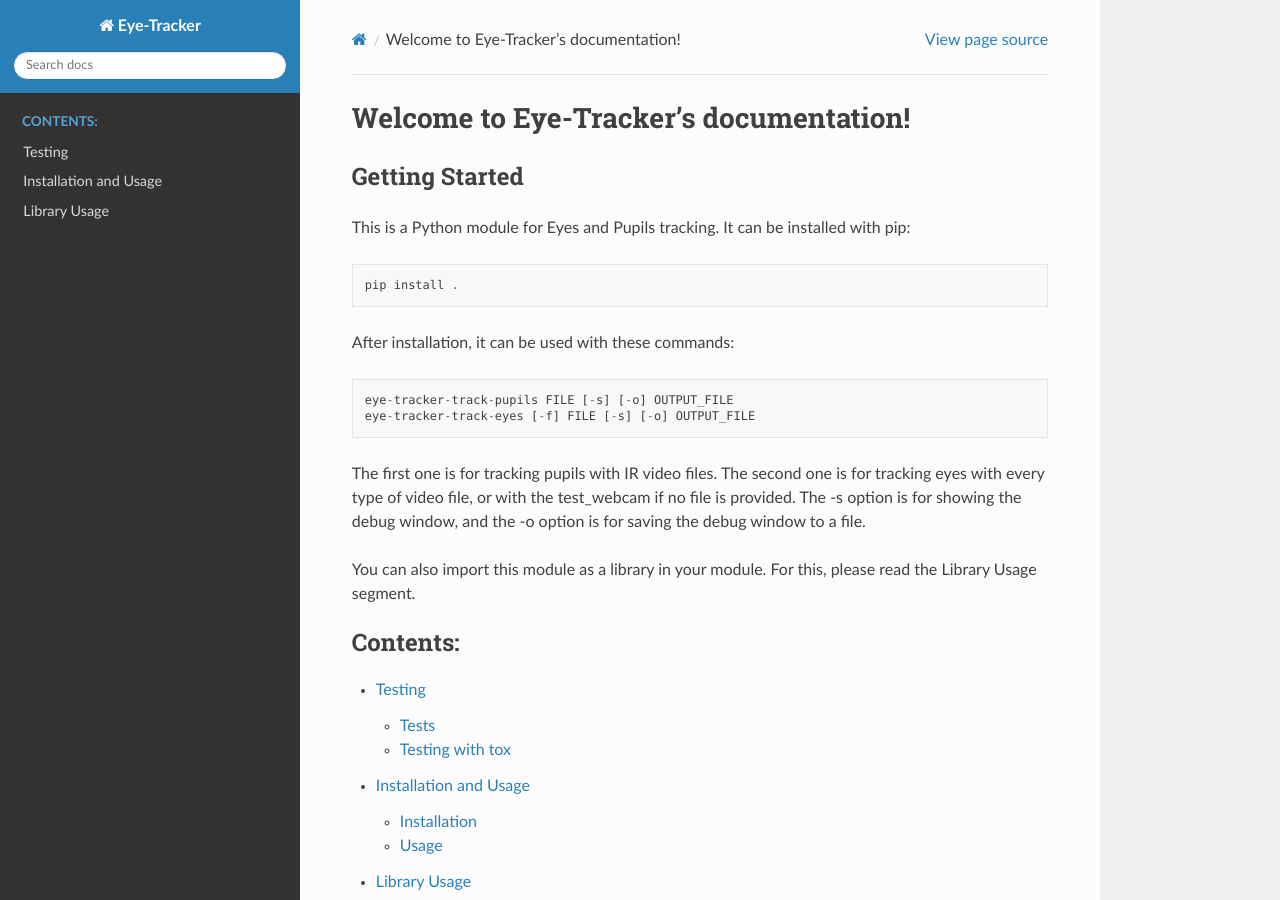
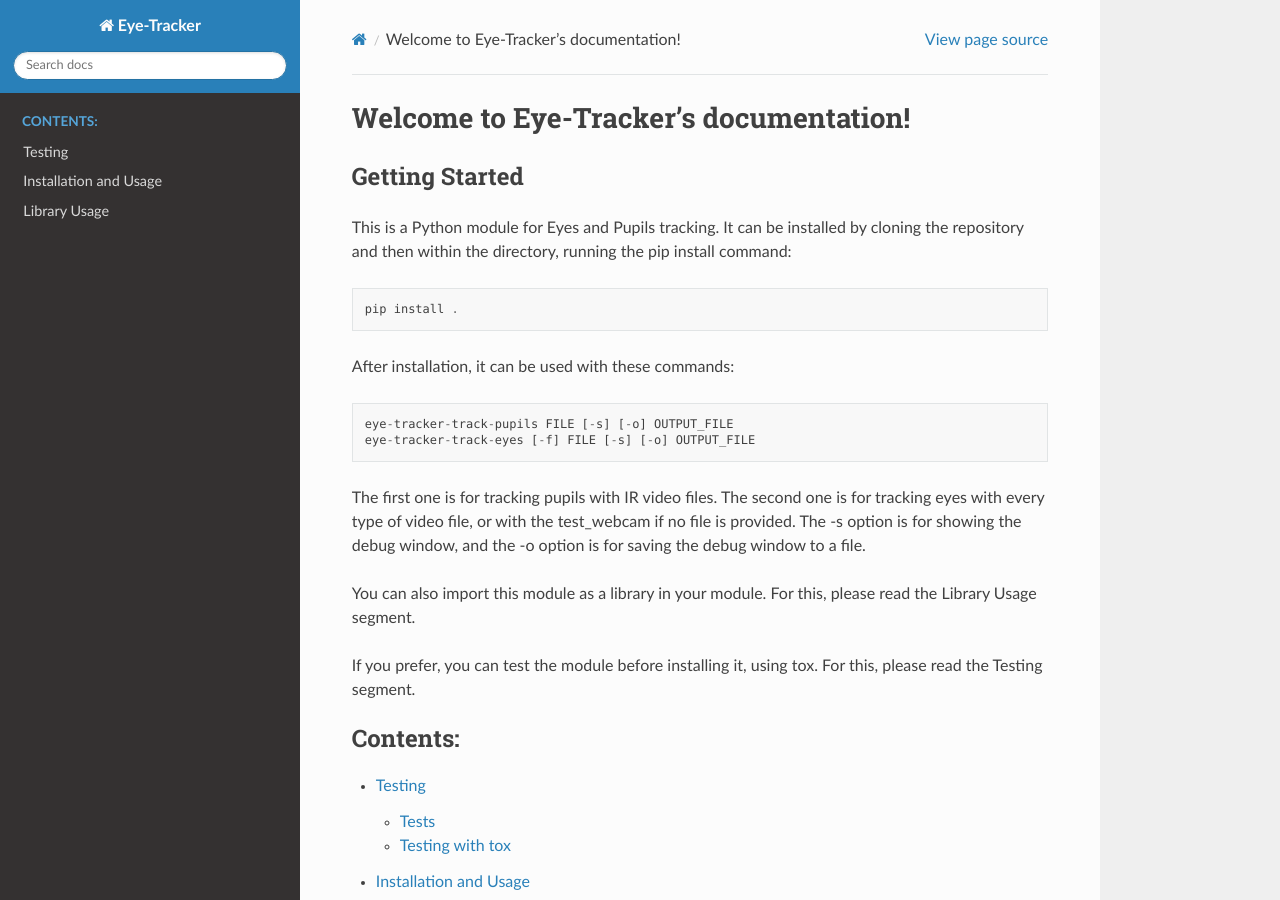
Before and after one commit to crusadesoflouis/eye-tracker, a Sphinx documentation site: the page built from docs/source/index.rst, in a window 1280 px wide and 900 px high. Built offline with Sphinx 7.4.7 and the Read the Docs theme 2.0.0, drawn with Linux system fonts in a browser that asks for light colours.

Commit message:
ADD .readthedocs.yml

```diff
--- a/README.rst
+++ b/README.rst
@@ -4,7 +4,8 @@
 Getting Started
 ****************
 
-This is a Python module for Eyes and Pupils tracking. It can be installed with pip::
+This is a Python module for Eyes and Pupils tracking. It can be installed by cloning
+the repository and then within the directory, running the pip install command::
 
   pip install .
 
@@ -20,3 +21,5 @@
 to a file.
 
 You can also import this module as a library in your module. For this, please read the Library Usage segment.
+
+If you prefer, you can test the module before installing it, using tox. For this, please read the Testing segment.
--- a/docs/source/conf.py
+++ b/docs/source/conf.py
@@ -61,8 +61,3 @@
 # a list of builtin themes.
 #
 html_theme = 'sphinx_rtd_theme'
-
-# Add any paths that contain custom static files (such as style sheets) here,
-# relative to this directory. They are copied after the builtin static files,
-# so a file named "default.css" will overwrite the builtin "default.css".
-html_static_path = ['_static']
```
Also changed, not shown: .readthedocs.yml (added), 1 other file.
